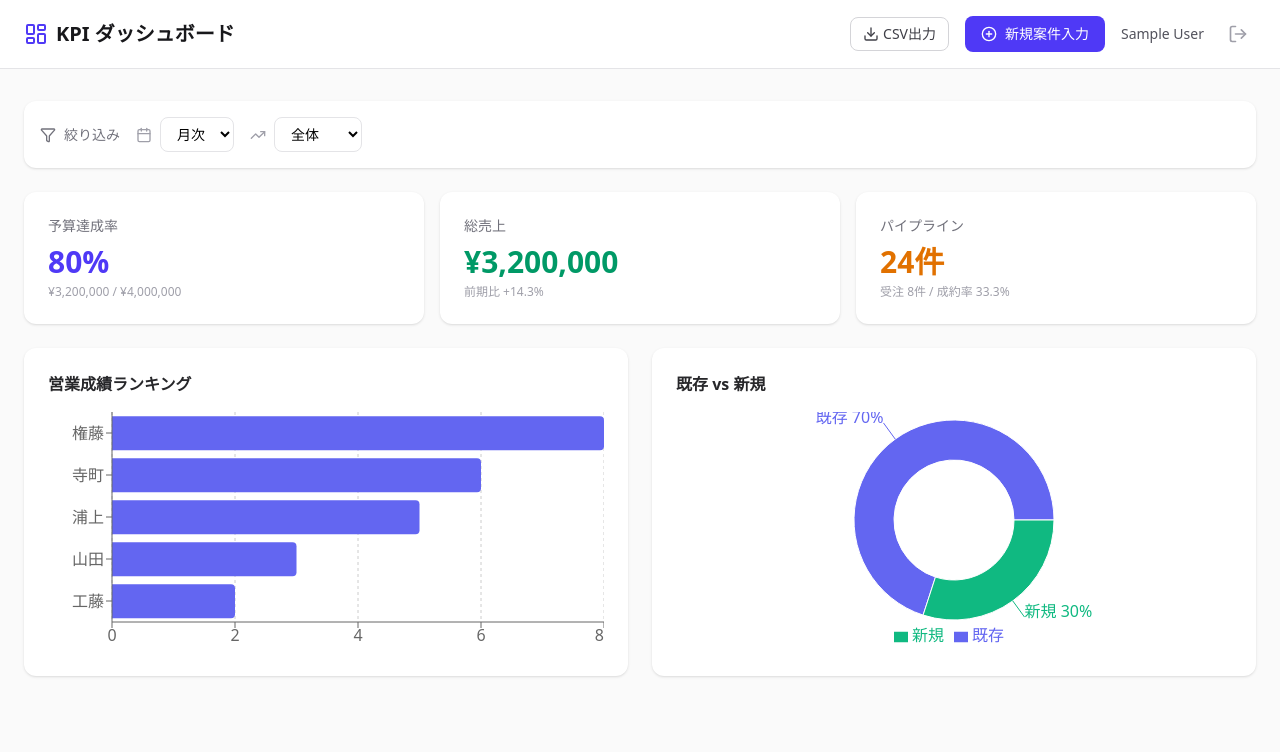
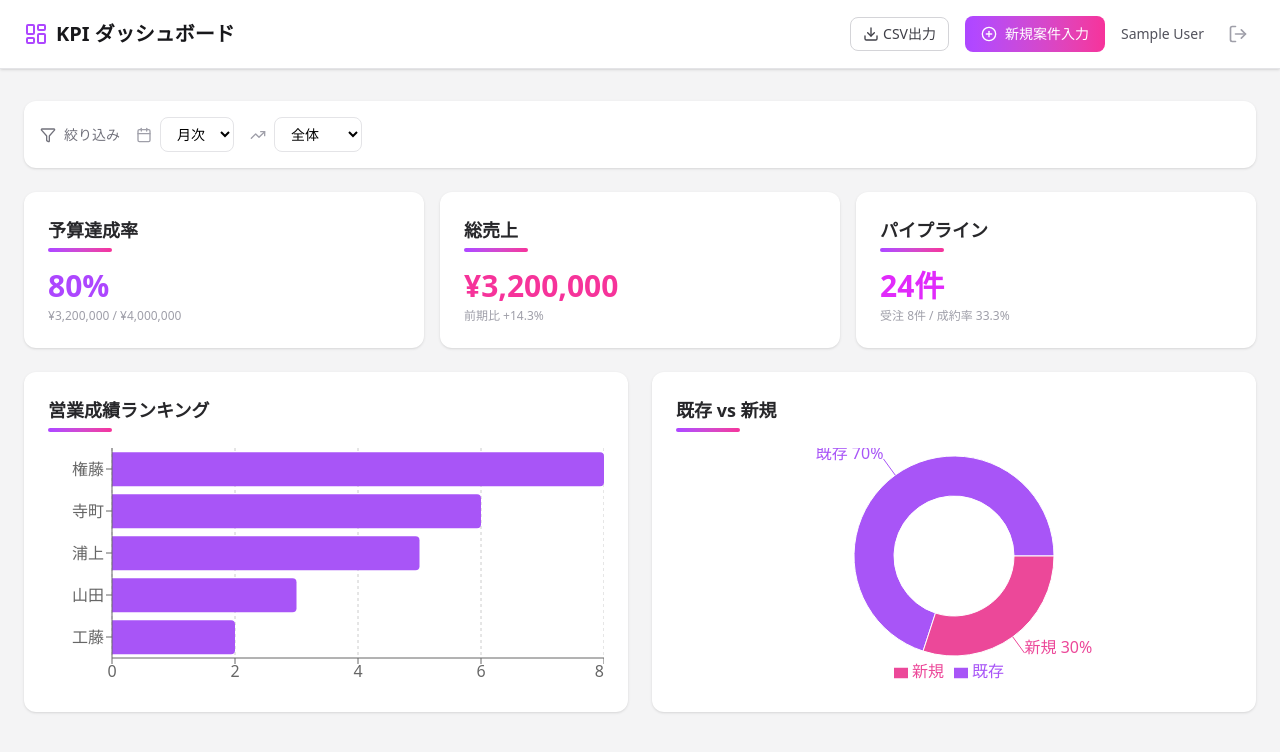
Before and after one commit to mystarz260116/KPI-Dashboard-Deal-Tracker, a React (Vite) app: page /dashboard in a window 1280 px wide. Shown: the top 752 px of the page. Built offline with nearby package versions, Linux system fonts and the light colour scheme; sample sign-in values are in the browser's storage.

Commit message:
fix: add section titles with gradient underline

```diff
--- a/src/pages/Dashboard.tsx
+++ b/src/pages/Dashboard.tsx
@@ -25,13 +25,23 @@ interface User {
   team: string;
 }
 
-const COLORS = ['#6366f1', '#10b981'];
+const COLORS = ['#a855f7', '#ec4899'];
 
 const TEAMS = [
   { label: '①東京営業部・東京営業', key: '東京営業' },
   { label: '②大阪営業部・高槻営業', key: '高槻営業' },
   { label: '②大阪営業部・北浜営業', key: '北浜営業' },
 ];
+
+// ピンク・紫系のグラデーション下線コンポーネント
+function SectionTitle({ children }: { children: React.ReactNode }) {
+  return (
+    <div className="mb-4">
+      <h2 className="text-lg font-bold text-zinc-800">{children}</h2>
+      <div className="mt-1 h-1 w-16 rounded-full bg-gradient-to-r from-purple-500 to-pink-500" />
+    </div>
+  );
+}
 
 export default function Dashboard() {
   const { user, logout } = useAuth();
@@ -45,7 +55,10 @@ export default function Dashboard() {
   const [users, setUsers] = useState<User[]>([]);
   const [isLoading, setIsLoading] = useState(true);
 
+  const departments = ['①東京営業部', '②大阪営業部'];
+
   useEffect(() => {
+    // 🚧 デモ用ダミーデータ（朱さんのAPI実装後に差し替え）
     setUsers([
       { id: '1', name: '権藤', team: '東京営業' },
       { id: '2', name: '浦上', team: '東京営業' },
@@ -117,7 +130,6 @@ const handleDownload = () => {
     // 差し替え後のコード↓
     // window.open('/api/export/deals', '_blank');
     // ============================================
-
     const headers = ['案件名', '担当者', '部署', '金額', 'ステータス', '日付'];
     const rows = [
       ['案件A', '権藤', '東京営業', '1200000', '受注', '2026-03-01'],
@@ -136,22 +148,21 @@ const handleDownload = () => {
     URL.revokeObjectURL(url);
   };
 
-
   if (isLoading) {
     return (
       <div className="flex min-h-screen items-center justify-center">
-        <div className="h-8 w-8 animate-spin rounded-full border-4 border-indigo-600 border-t-transparent" />
+        <div className="h-8 w-8 animate-spin rounded-full border-4 border-purple-500 border-t-transparent" />
       </div>
     );
   }
 
   return (
-    <div className="min-h-screen bg-zinc-50">
+    <div className="min-h-screen bg-zinc-100">
       {/* Header */}
-      <header className="sticky top-0 z-10 border-b border-zinc-200 bg-white px-6 py-4">
+      <header className="sticky top-0 z-10 border-b border-zinc-200 bg-white px-6 py-4 shadow-sm">
         <div className="mx-auto flex max-w-7xl items-center justify-between">
           <div className="flex items-center gap-2">
-            <LayoutDashboard className="h-6 w-6 text-indigo-600" />
+            <LayoutDashboard className="h-6 w-6 text-purple-500" />
             <h1 className="text-xl font-bold text-zinc-900">KPI ダッシュボード</h1>
           </div>
           <div className="flex items-center gap-4">
@@ -164,7 +175,7 @@ const handleDownload = () => {
             </button>
             <button
               onClick={() => navigate('/deals/new')}
-              className="flex items-center gap-2 rounded-lg bg-indigo-600 px-4 py-2 text-sm font-medium text-white hover:bg-indigo-700"
+              className="flex items-center gap-2 rounded-lg bg-gradient-to-r from-purple-500 to-pink-500 px-4 py-2 text-sm font-medium text-white hover:opacity-90"
             >
               <PlusCircle className="h-4 w-4" />
               新規案件入力
@@ -272,18 +283,18 @@ const handleDownload = () => {
         {/* KPI Cards */}
         <div className="mb-6 grid grid-cols-1 gap-4 sm:grid-cols-3">
           <motion.div initial={{ opacity: 0, y: 20 }} animate={{ opacity: 1, y: 0 }} transition={{ delay: 0.1 }} className="rounded-xl bg-white p-6 shadow-sm">
-            <p className="text-sm text-zinc-500">予算達成率</p>
-            <p className="mt-2 text-3xl font-bold text-indigo-600">{data?.budget.achievement_rate ?? 0}%</p>
+            <SectionTitle>予算達成率</SectionTitle>
+            <p className="mt-2 text-3xl font-bold text-purple-500">{data?.budget.achievement_rate ?? 0}%</p>
             <p className="mt-1 text-xs text-zinc-400">¥{(data?.budget.sales ?? 0).toLocaleString()} / ¥{(data?.budget.budget ?? 0).toLocaleString()}</p>
           </motion.div>
           <motion.div initial={{ opacity: 0, y: 20 }} animate={{ opacity: 1, y: 0 }} transition={{ delay: 0.2 }} className="rounded-xl bg-white p-6 shadow-sm">
-            <p className="text-sm text-zinc-500">総売上</p>
-            <p className="mt-2 text-3xl font-bold text-emerald-600">¥{(data?.sales.sales ?? 0).toLocaleString()}</p>
+            <SectionTitle>総売上</SectionTitle>
+            <p className="mt-2 text-3xl font-bold text-pink-500">¥{(data?.sales.sales ?? 0).toLocaleString()}</p>
             <p className="mt-1 text-xs text-zinc-400">前期比 +{data?.sales.change_rate ?? 0}%</p>
           </motion.div>
           <motion.div initial={{ opacity: 0, y: 20 }} animate={{ opacity: 1, y: 0 }} transition={{ delay: 0.3 }} className="rounded-xl bg-white p-6 shadow-sm">
-            <p className="text-sm text-zinc-500">パイプライン</p>
-            <p className="mt-2 text-3xl font-bold text-amber-600">{data?.pipeline.proposal_count ?? 0}件</p>
+            <SectionTitle>パイプライン</SectionTitle>
+            <p className="mt-2 text-3xl font-bold text-fuchsia-500">{data?.pipeline.proposal_count ?? 0}件</p>
             <p className="mt-1 text-xs text-zinc-400">受注 {data?.pipeline.won_count ?? 0}件 / 成約率 {data?.pipeline.conversion_rate ?? 0}%</p>
           </motion.div>
         </div>
@@ -291,20 +302,20 @@ const handleDownload = () => {
         {/* Charts */}
         <div className="grid grid-cols-1 gap-6 lg:grid-cols-2">
           <motion.div initial={{ opacity: 0 }} animate={{ opacity: 1 }} transition={{ delay: 0.4 }} className="rounded-xl bg-white p-6 shadow-sm">
-            <h2 className="mb-4 text-base font-semibold text-zinc-800">営業成績ランキング</h2>
+            <SectionTitle>営業成績ランキング</SectionTitle>
             <ResponsiveContainer width="100%" height={240}>
               <BarChart data={data?.proposal_ranking ?? []} layout="vertical" margin={{ left: 16 }}>
                 <CartesianGrid strokeDasharray="3 3" horizontal={false} />
                 <XAxis type="number" />
                 <YAxis type="category" dataKey="name" width={48} />
                 <Tooltip />
-                <Bar dataKey="count" fill="#6366f1" radius={[0, 4, 4, 0]} />
+                <Bar dataKey="count" fill="#a855f7" radius={[0, 4, 4, 0]} />
               </BarChart>
             </ResponsiveContainer>
           </motion.div>
 
           <motion.div initial={{ opacity: 0 }} animate={{ opacity: 1 }} transition={{ delay: 0.5 }} className="rounded-xl bg-white p-6 shadow-sm">
-            <h2 className="mb-4 text-base font-semibold text-zinc-800">既存 vs 新規</h2>
+            <SectionTitle>既存 vs 新規</SectionTitle>
             <ResponsiveContainer width="100%" height={240}>
               <PieChart>
                 <Pie
```
Lines whose indentation alone changed are shown as unchanged.
